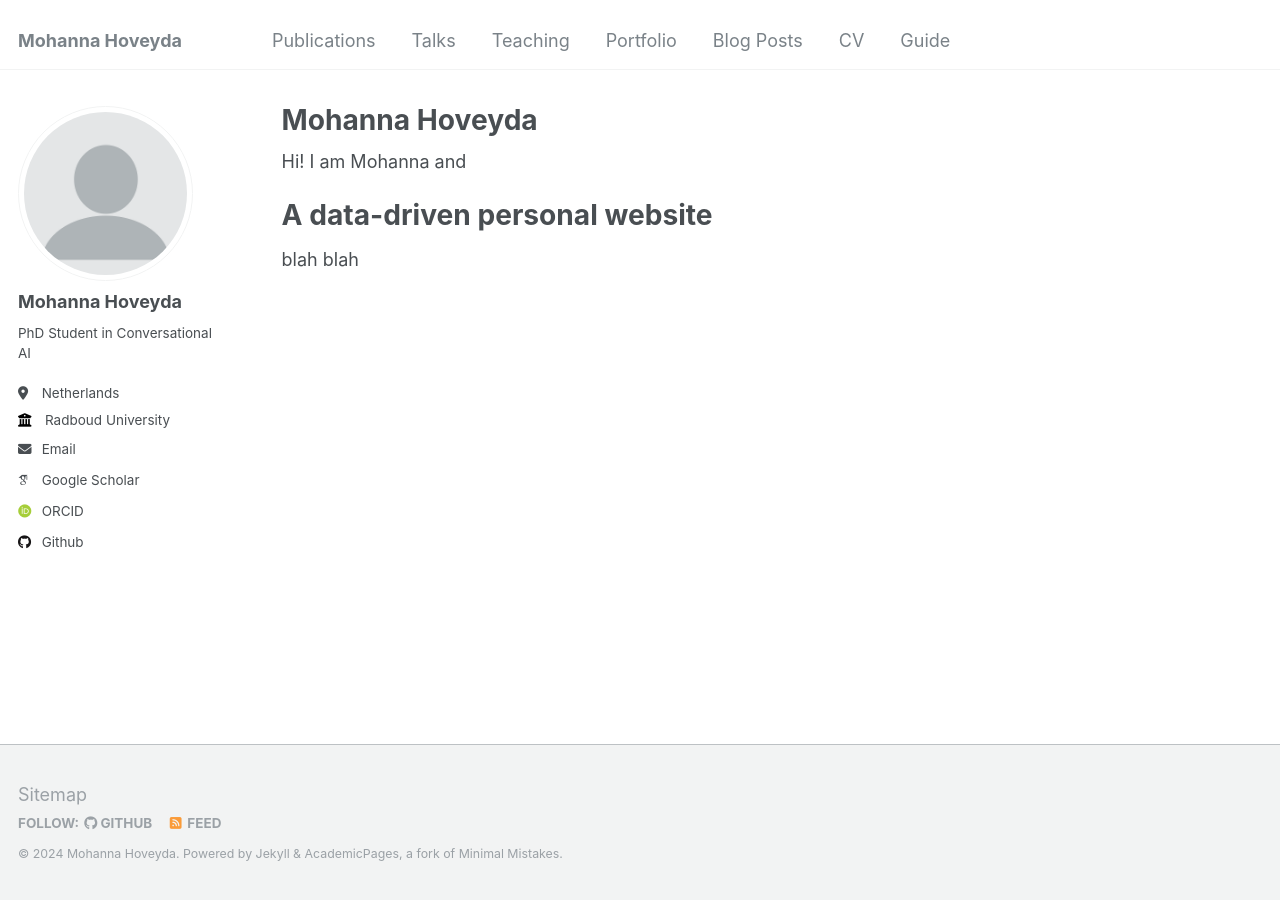
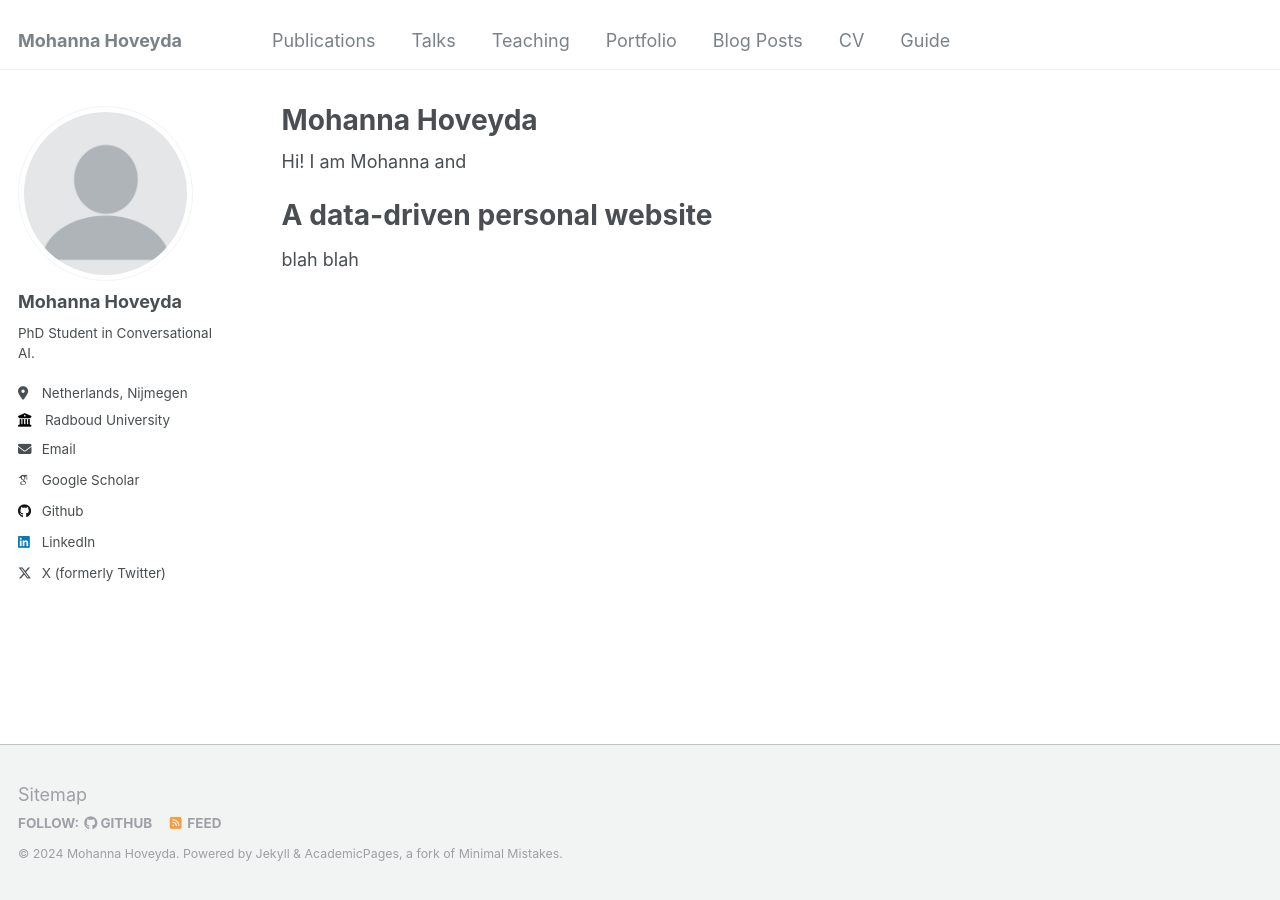
Before and after one commit to mohannahoveyda/mohannahoveyda.github.io, a Jekyll site: the page built from _pages/about.md, in a window 1280 px wide. Built offline with Jekyll 4.4.1, drawn with Linux system fonts in a browser that asks for light colours; some web fonts are replaced.

Commit message:
Update _config.yml

```diff
--- a/_config.yml
+++ b/_config.yml
@@ -24,20 +24,20 @@ author:
   avatar           : "profile.png"
   name             : "Mohanna Hoveyda"
   pronouns         : # example: "she/her"
-  bio              : "PhD Student in Conversational AI"
-  location         : "Netherlands"
+  bio              : "PhD Student in Conversational AI."
+  location         : "Netherlands, Nijmegen"
   employer         : "Radboud University"
   uri              : # URL
   email            : "mohanna.hoveyda@ru.nl"
 
   # Academic websites
-  arxiv            : # URL - Update with the correct link to your profile
+  # arxiv            : # URL - Update with the correct link to your profile
   googlescholar    : "https://scholar.google.com/citations?user=PS_CX0AAAAAJ"
-  impactstory      : # URL
-  orcid            : "http://orcid.org/yourorcidurl"
-  semantic         : # URL
+  # impactstory      : # URL
+  # orcid            : "http://orcid.org/yourorcidurl"
+  # semantic         : # URL
   # pubmed           : "https://www.ncbi.nlm.nih.gov/pubmed/?term=john+snow"
-  researchgate     : # URL
+  # researchgate     : # URL
 
   # Repositories and software development
   # bitbucket        : # Username - Update with your username on the site
@@ -57,7 +57,7 @@ author:
   # keybase          : # Username
   # instagram        : # Username
   # lastfm           : # Username
-  linkedin         : # Username
+  linkedin         : "mohannahoveyda"
   # mastodon         : # URL
   # medium           : # URL
   # pinterest        : # Username
@@ -65,7 +65,7 @@ author:
   # steam            : # Username
   # telegram         : # URL
   # tumblr           : # Username
-  twitter          : # Username for X / Twitter
+  twitter          : "MohannaHoveyda"
   # vine             : # Username
   # weibo            : # Username
   # wikipedia        : # Username
```
